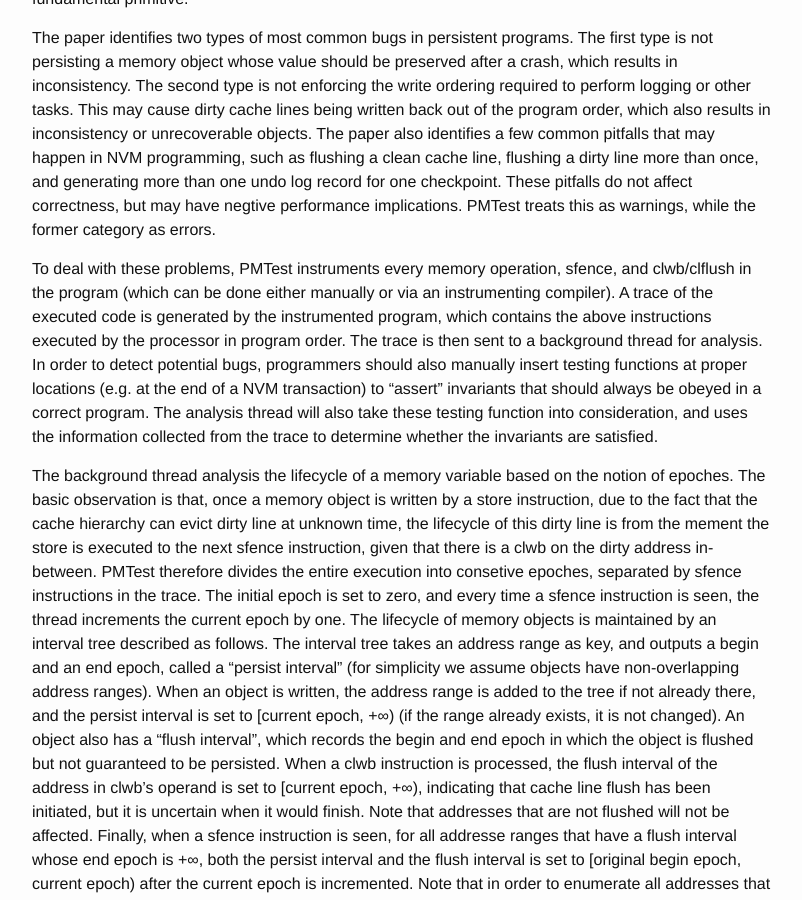
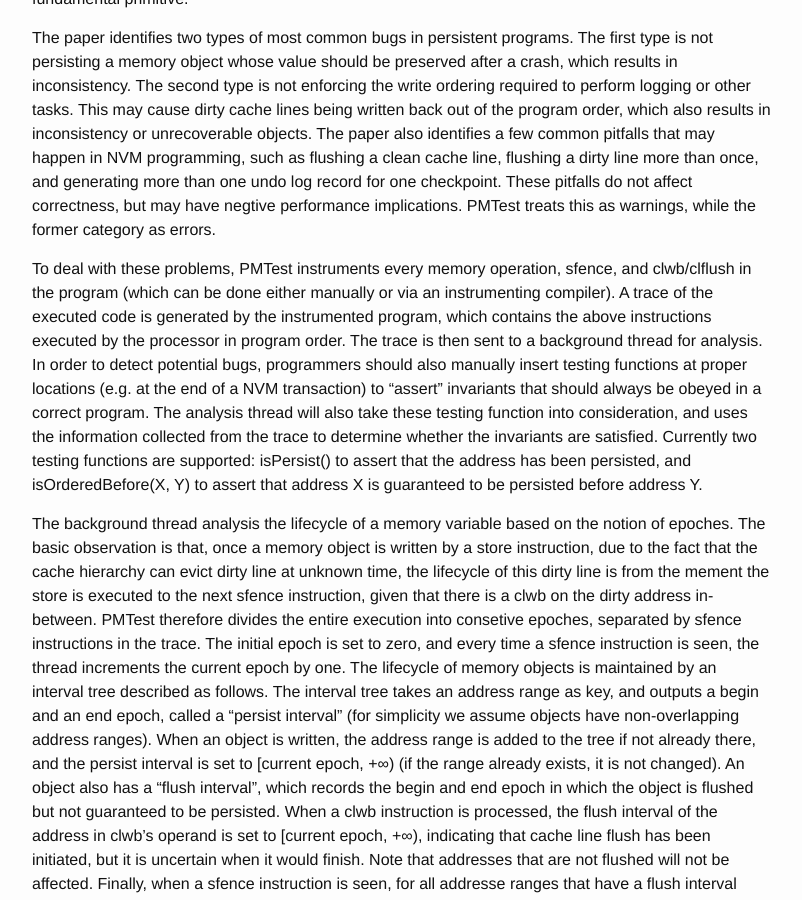
Before and after one commit to wangziqi2013/wangziqi2013.github.io, a Jekyll site: the page built from _posts/2019-10-22-pmtest.markdown, in a window 1280 px wide and 900 px high, scrolled down 856 px. Shown: the whole window, without its empty margins (238-1040 px from the left). Built offline with Jekyll 4.4.1, drawn with Linux system fonts in a browser that asks for light colours.

Commit message:
Adding two testing functions

```diff
--- a/_posts/2019-10-22-pmtest.markdown
+++ b/_posts/2019-10-22-pmtest.markdown
@@ -42,7 +42,9 @@ program, which contains the above instructions executed by the processor in prog
 background thread for analysis. In order to detect potential bugs, programmers should also manually insert testing functions
 at proper locations (e.g. at the end of a NVM transaction) to "assert" invariants that should always be obeyed in a correct
 program. The analysis thread will also take these testing function into consideration, and uses the information collected
-from the trace to determine whether the invariants are satisfied.
+from the trace to determine whether the invariants are satisfied. Currently two testing functions are supported: isPersist()
+to assert that the address has been persisted, and isOrderedBefore(X, Y) to assert that address X is guaranteed to be
+persisted before address Y.
 
 The background thread analysis the lifecycle of a memory variable based on the notion of epoches. The basic observation
 is that, once a memory object is written by a store instruction, due to the fact that the cache hierarchy can evict dirty
```
